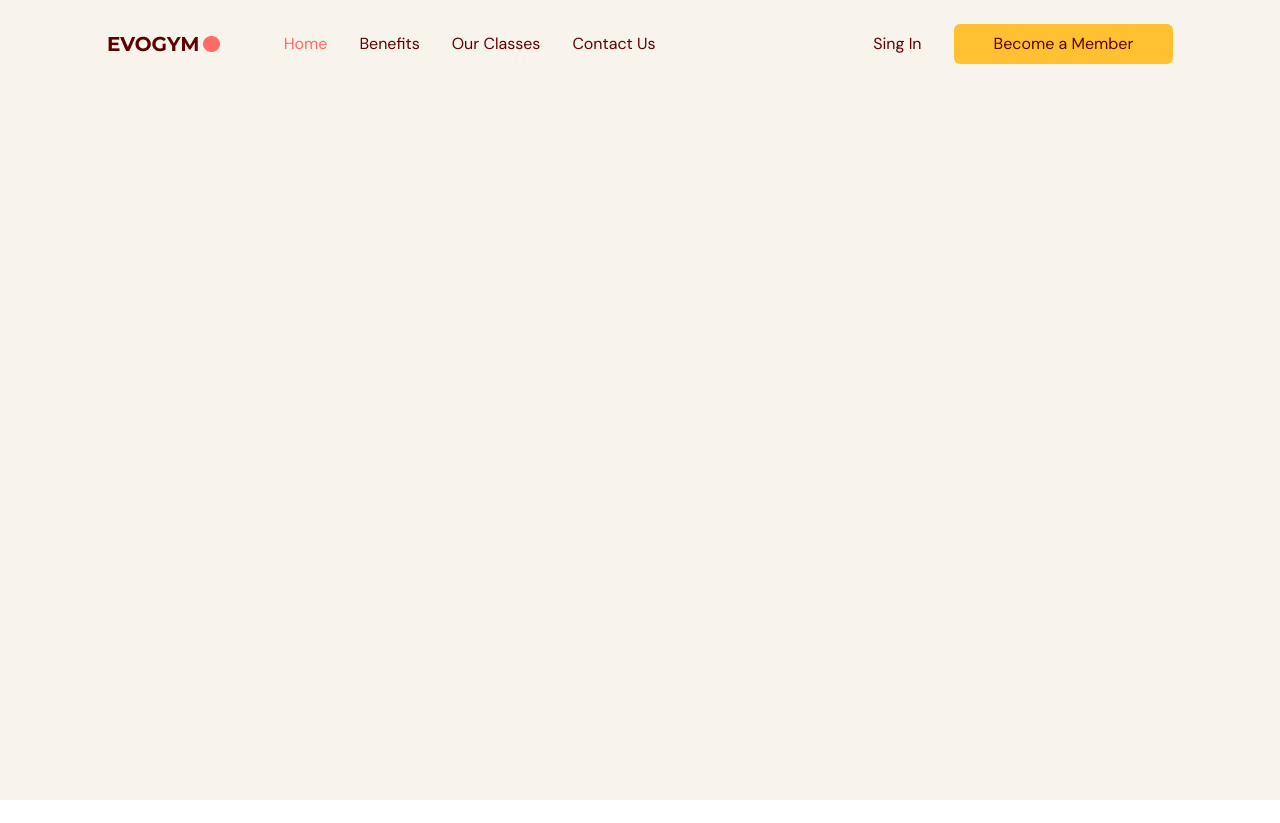
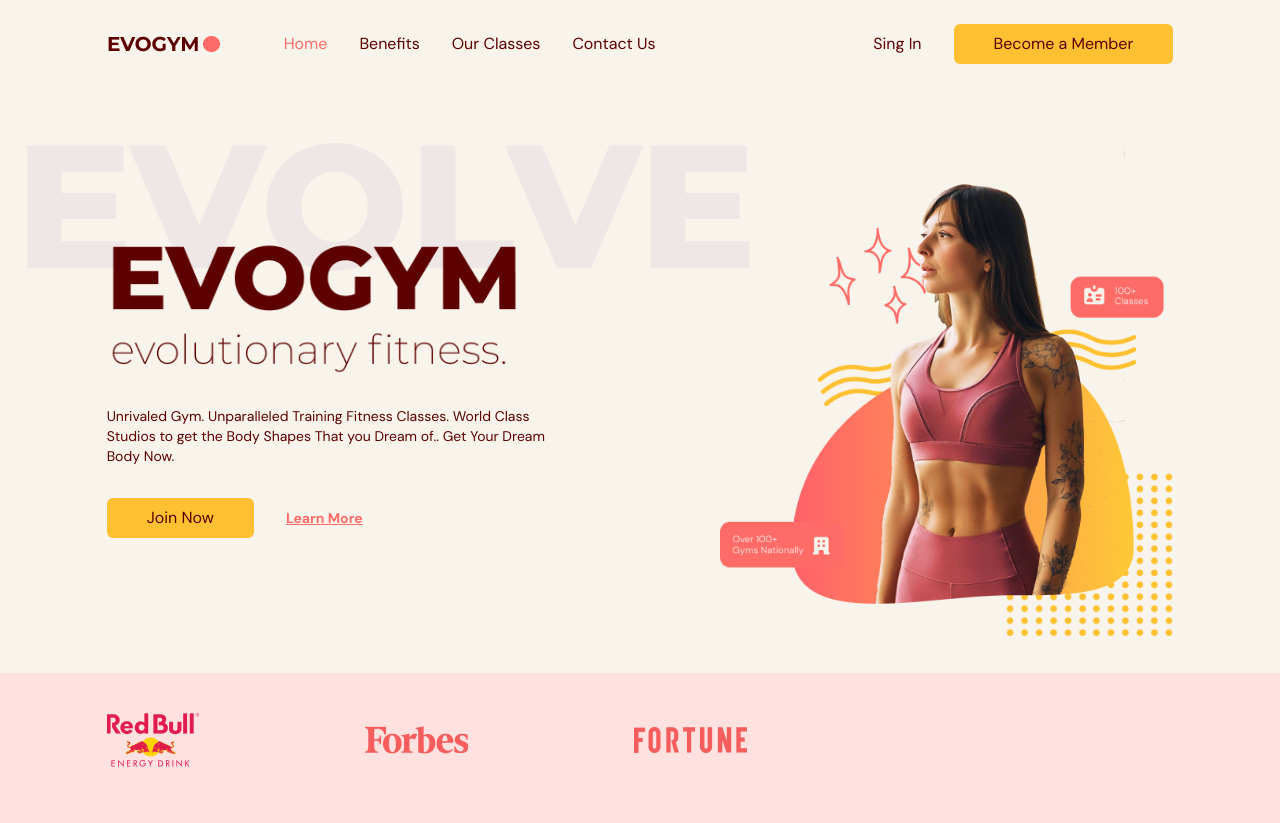
Before and after one commit to bigboykirusha/react-fitness-app, a React (Vite) app: page / in a window 1280 px wide. Before the commit the page ends 800 px from the top, so only its background shows below. Built offline with nearby package versions, Linux system fonts and the light colour scheme.

Commit message:
add home page + animations

```diff
--- a/src/App.tsx
+++ b/src/App.tsx
@@ -1,6 +1,7 @@
 import Navbar from "@/scenes/navbar";
 import { useEffect, useState } from "react";
 import { SelectedPage } from "@/shared/types.ts";
+import Home from "@/scenes/home";
 
 function App() {
   const [selectedPage, setSelectedPage] = useState<SelectedPage>(
@@ -17,9 +18,9 @@
       if (window.scrollY !== 0) {
         setIsTopOfPage(false);
       }
-      window.addEventListener("scroll", handleScroll);
-      return () => window.removeEventListener("scroll", handleScroll);
     };
+    window.addEventListener("scroll", handleScroll);
+    return () => window.removeEventListener("scroll", handleScroll);
   }, []);
 
   return (
@@ -29,6 +30,7 @@
         selectedPage={selectedPage}
         setSelectedPage={setSelectedPage}
       />
+      <Home setSelectedPage={setSelectedPage} />
     </div>
   );
 }
--- /dev/null
+++ b/src/scenes/home/index.tsx
@@ -0,0 +1,93 @@
+import { SelectedPage } from "@/shared/types.ts";
+import HomePageText from "@/assets/HomePageText.png";
+import useMediaQuery from "@/hooks/useMediaQuery.ts";
+import ActionButton from "@/shared/ActionButton.tsx";
+import AnchorLink from "react-anchor-link-smooth-scroll";
+import HomePageGraphic from "@/assets/HomePageGraphic.png";
+import SponsorRedBull from "@/assets/SponsorRedBull.png";
+import SponsorForbes from "@/assets/SponsorForbes.png";
+import SponsorFortune from "@/assets/SponsorFortune.png";
+import { motion } from "framer-motion";
+
+type Props = {
+  setSelectedPage: (value: SelectedPage) => void;
+};
+const Home = ({ setSelectedPage }: Props) => {
+  const isAboveMediumScreens = useMediaQuery("(min-width: 1060px)");
+  return (
+    <section id="home" className="bg-gray-20 py-10 md:h-full md:pb-0">
+      <motion.div
+        onViewportEnter={() => setSelectedPage(SelectedPage.Home)}
+        className="mx-auto w-5/6 items-center justify-center md:flex md:h-5/6"
+      >
+        {/* MAIN HEADER */}
+        <div className="z-10 mt-32 md:basis-3/5">
+          {/* HEADINGS */}
+          <motion.div
+            initial="hidden"
+            whileInView="visible"
+            viewport={{ once: true, amount: 0.5 }}
+            transition={{ duration: 0.5 }}
+            variants={{
+              hidden: { opacity: 0, x: -50 },
+              visible: { opacity: 1, x: 0 },
+            }}
+            className="md:-mt-20"
+          >
+            <div className="relative">
+              <div className="before:absolute before:-left-20 before:-top-20 before:z-[-1] before:content-none md:before:content-evolvetext ">
+                <img src={HomePageText} alt="homepagetext" />
+              </div>
+            </div>
+            <p className="mt-8 text-sm">
+              Unrivaled Gym. Unparalleled Training Fitness Classes. World Class
+              Studios to get the Body Shapes That you Dream of.. Get Your Dream
+              Body Now.
+            </p>
+          </motion.div>
+          {/* ACTIONS */}
+          <motion.div
+            initial="hidden"
+            whileInView="visible"
+            viewport={{ once: true, amount: 0.5 }}
+            transition={{ delay: 0.3, duration: 0.5 }}
+            variants={{
+              hidden: { opacity: 0, x: -50 },
+              visible: { opacity: 1, x: 0 },
+            }}
+            className="mt-8 flex items-center gap-8 "
+          >
+            <ActionButton setSelectedPage={setSelectedPage}>
+              Join Now
+            </ActionButton>
+            <AnchorLink
+              href={`#${SelectedPage.ContactUs}`}
+              onClick={() => setSelectedPage(SelectedPage.ContactUs)}
+              className="text-sm font-bold text-primary-500 underline hover:text-secondary-500"
+            >
+              <p>Learn More</p>
+            </AnchorLink>
+          </motion.div>
+        </div>
+
+        {/* IMAGE */}
+        <div className="flex basis-3/5 justify-center md:z-10 md:ml-40 md:mt-16 md:justify-items-end">
+          <img src={HomePageGraphic} alt="homepagegraphic" />
+        </div>
+      </motion.div>
+      {/* SPONSORS */}
+      {isAboveMediumScreens && (
+        <div className="h-[150px] w-full bg-primary-100 py-10">
+          <div className="mx-auto w-5/6">
+            <div className="flex w-3/5 items-center justify-between">
+              <img src={SponsorRedBull} alt="redbull" />
+              <img src={SponsorForbes} alt="forbes" />
+              <img src={SponsorFortune} alt="fortune" />
+            </div>
+          </div>
+        </div>
+      )}
+    </section>
+  );
+};
+export default Home;
--- a/src/scenes/navbar/index.tsx
+++ b/src/scenes/navbar/index.tsx
@@ -19,7 +19,7 @@
   return (
     <nav>
       <div
-        className={` ${navbarBg} ${flexBetween} fixed top-0 z-30 w-full py-6`}
+        className={`${navbarBg} ${flexBetween} fixed top-0 z-30 w-full py-6`}
       >
         <div className={`${flexBetween} mx-auto w-5/6`}>
           <div className={`${flexBetween} w-full gap-16`}>
```
